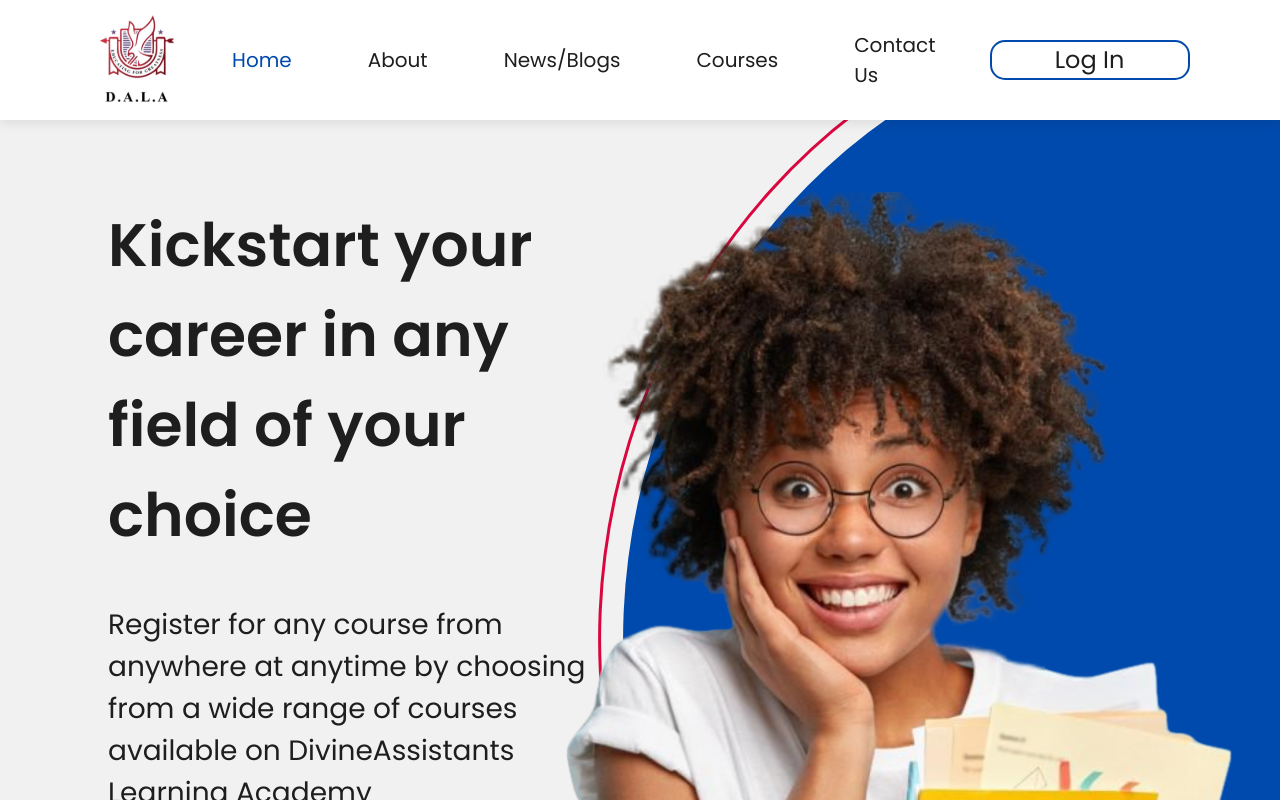
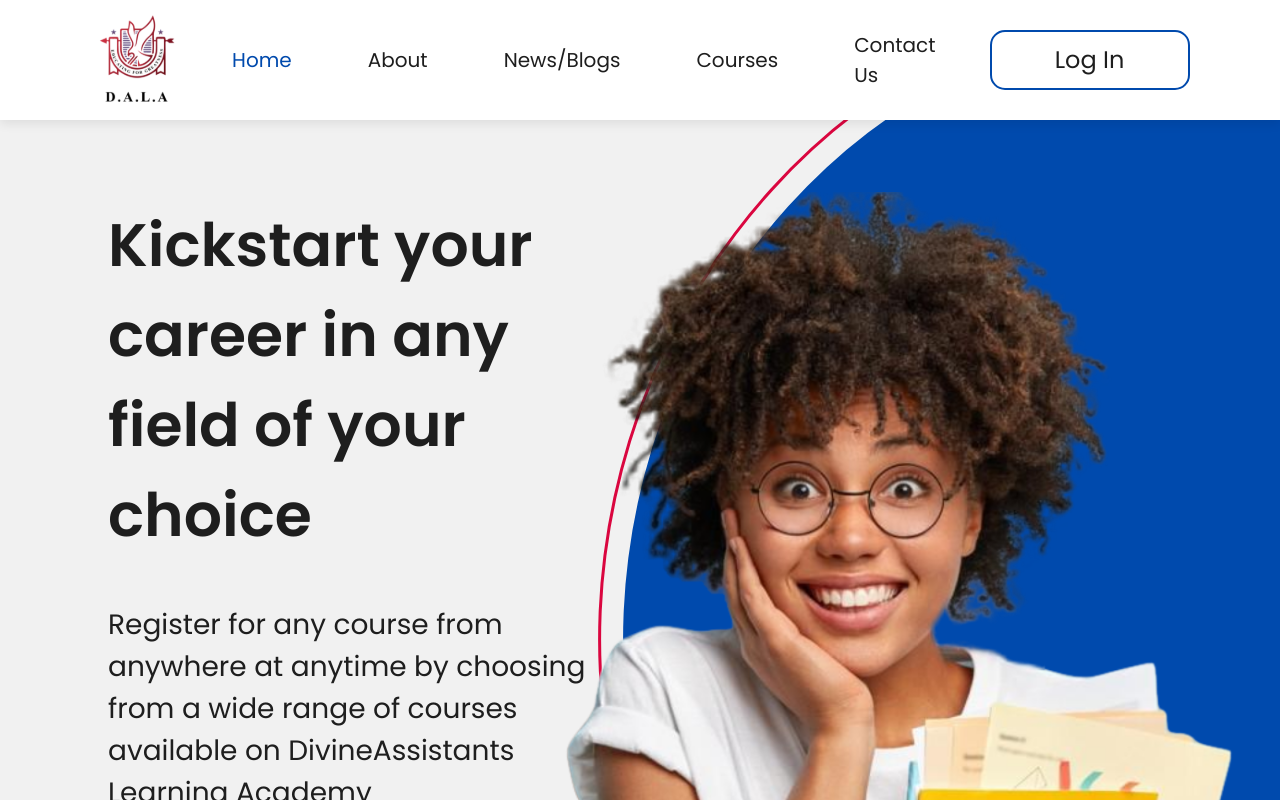
Before and after one commit to Divine-Assistants/DALA-Client, a Next.js app: page / in a window 1280 px wide. Built offline with nearby package versions, Linux system fonts and the light colour scheme.

Commit message:
Update index.tsx

```diff
--- a/components/NavBar/index.tsx
+++ b/components/NavBar/index.tsx
@@ -54,7 +54,12 @@ export function NavBar() {
         </li>
       </ul>
       <div className="hidden md:block">
-        <Button text="Log In" border="2px solid #004AAD" width="200px" />
+        <Button
+          text="Log In"
+          border="2px solid #004AAD"
+          width="200px"
+          className="py-[10px]"
+        />
       </div>
       <div className="md:hidden">
         <RxHamburgerMenu className="text-[50px] cursor-pointer" />
```
